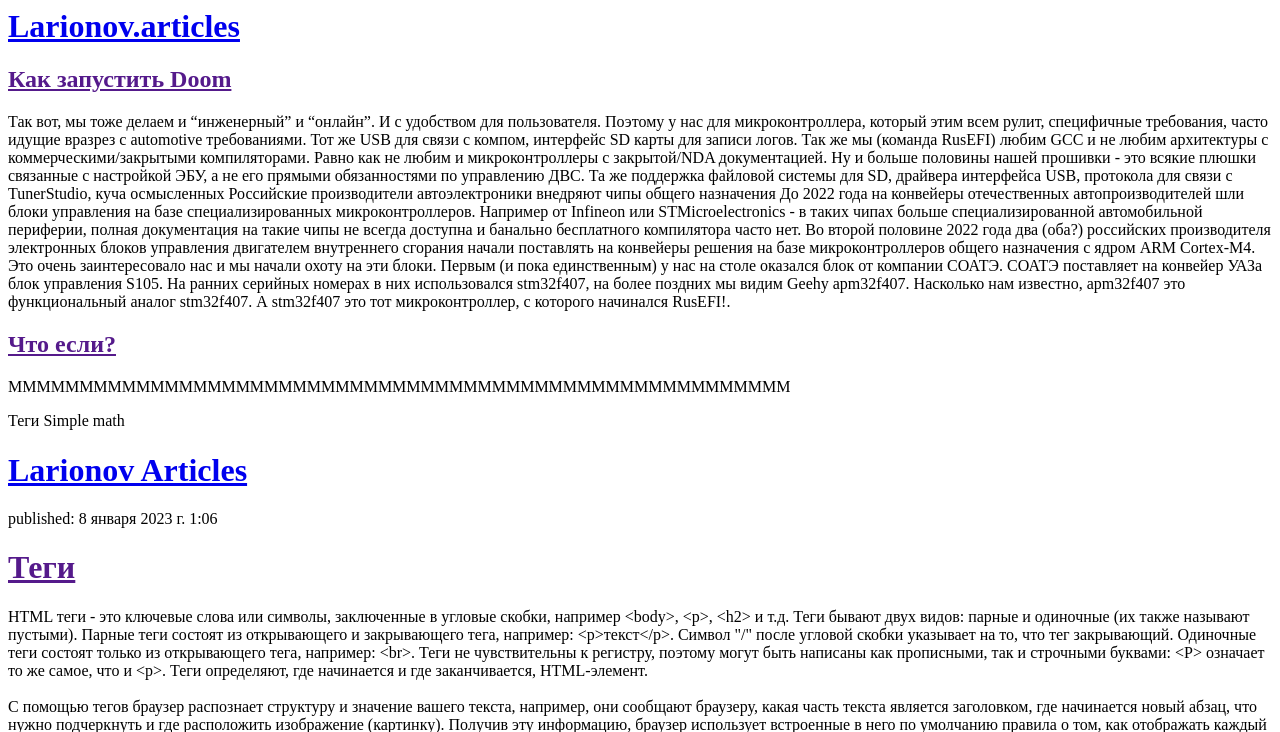
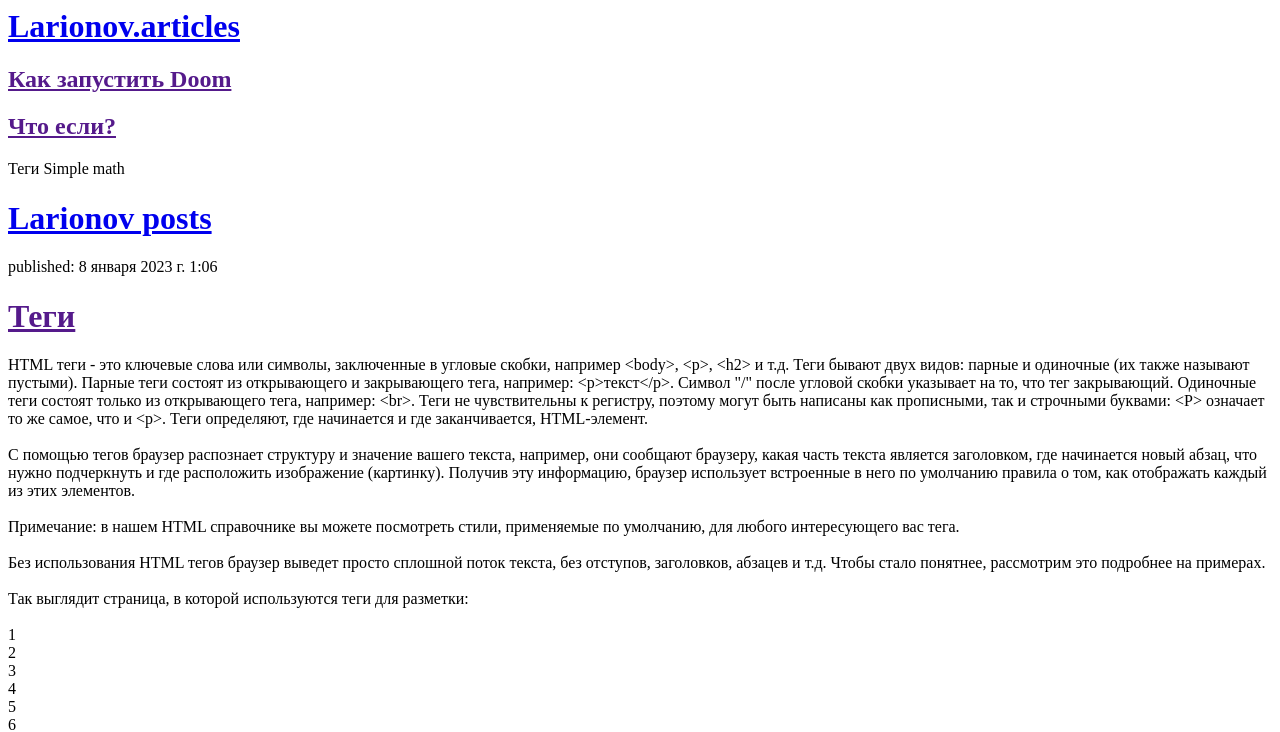
Before and after one commit to KLarionov/my-first-blog, a Django app: page / in a window 1280 px wide. Shown: the top 732 px of the page. Run offline with Django 4.2, Linux system fonts and the light colour scheme; data comes from the database, SQL or seed files in the repository; both versions use the stored data as it was after the commit.

Commit message:
Modified_1.

```diff
--- a/blog/templates/blog/post_list.html
+++ b/blog/templates/blog/post_list.html
@@ -9,23 +9,12 @@
 
         <div>
             <h2><a href="">Как запустить Doom</a></h2>
-            <p>Так вот, мы тоже делаем  и “инженерный” и “онлайн”. И с удобством для пользователя. Поэтому у нас для микроконтроллера, который этим всем рулит, специфичные требования, часто идущие вразрез с automotive требованиями. Тот же USB для связи с компом, интерфейс SD карты для записи логов.
-
-Так же мы (команда RusEFI) любим GCC и не любим архитектуры с коммерческими/закрытыми компиляторами. Равно как не любим и микроконтроллеры с закрытой/NDA документацией.
-
-Ну и больше половины нашей прошивки - это всякие плюшки связанные с настройкой ЭБУ, а не его прямыми обязанностями по управлению ДВС. Та же поддержка файловой системы для SD, драйвера интерфейса USB, протокола для связи с TunerStudio, куча осмысленных
-
-Российские производители автоэлектроники внедряют чипы общего назначения
-До 2022 года на конвейеры отечественных автопроизводителей шли блоки управления на базе специализированных микроконтроллеров. Например от Infineon или STMicroelectronics - в таких чипах больше специализированной автомобильной периферии, полная документация на такие чипы не всегда доступна и банально бесплатного компилятора часто нет.
-
-Во второй половине 2022 года два (оба?) российских производителя электронных блоков управления двигателем внутреннего сгорания начали поставлять на конвейеры решения на базе микроконтроллеров общего назначения с ядром ARM Cortex-M4. Это очень заинтересовало нас и мы начали охоту на эти блоки.
-
-Первым (и пока единственным) у нас на столе оказался блок от компании СОАТЭ. СОАТЭ поставляет на конвейер УАЗа блок управления S105. На ранних серийных номерах в них использовался stm32f407, на более поздних мы видим Geehy apm32f407. Насколько нам известно, apm32f407 это функциональный аналог stm32f407. А stm32f407 это тот микроконтроллер, с которого начинался RusEFI!.</p>
+            <p></p>
         </div>
 
         <div>
             <h2><a href="">Что если?</a></h2>
-            <p>МММММММММММММММММММММММММММММММММММММММММММММММММММММММ</p>
+            <p></p>
         </div>
     </body>
 </html>
@@ -35,7 +24,7 @@
 {% endfor %}
 
 <div>
-    <h1><a href="/">Larionov Articles</a></h1>
+    <h1><a href="/">Larionov posts</a></h1>
 </div>
 
 {% for post in posts %}
```
Also changed, not shown: db.sqlite3.
